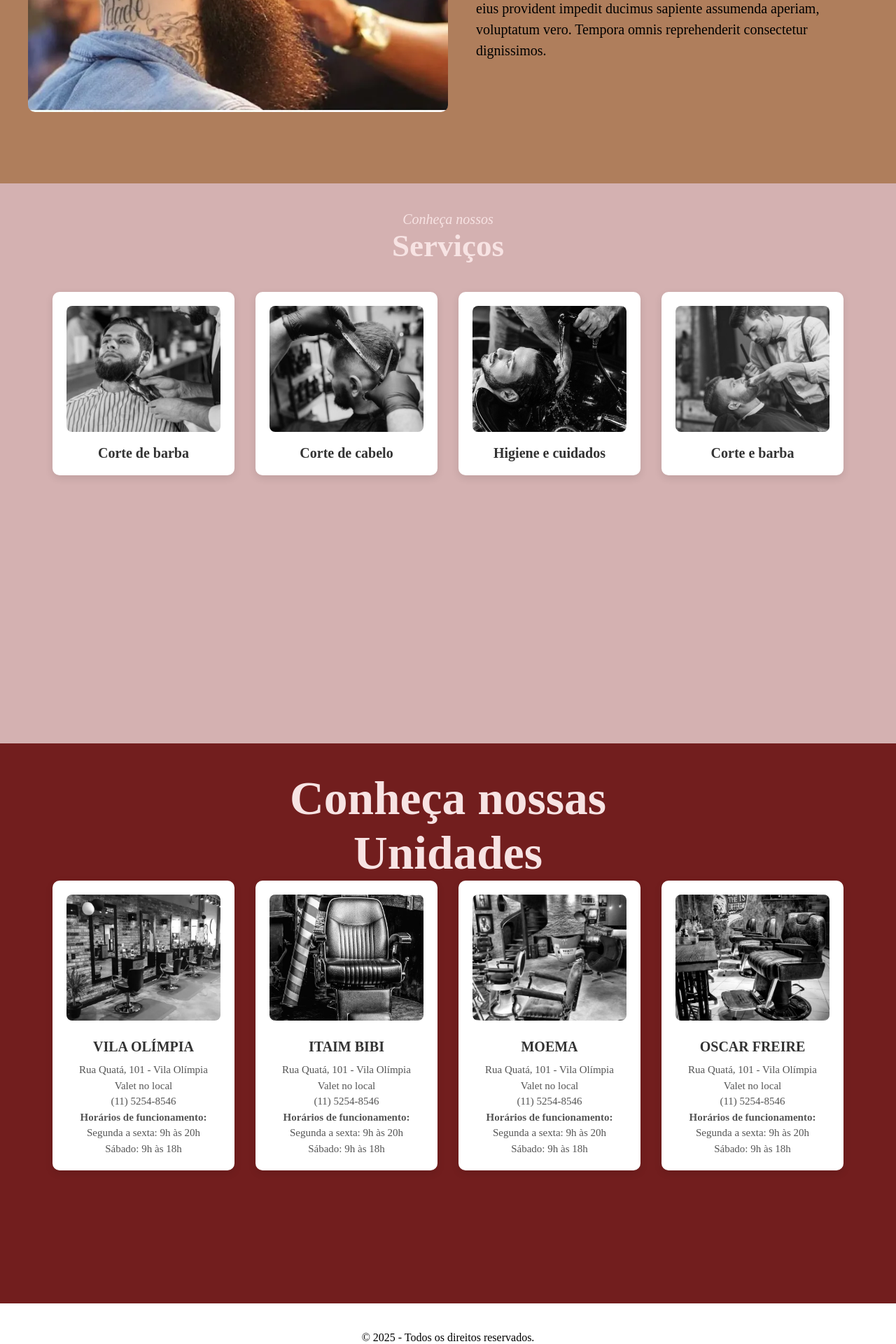
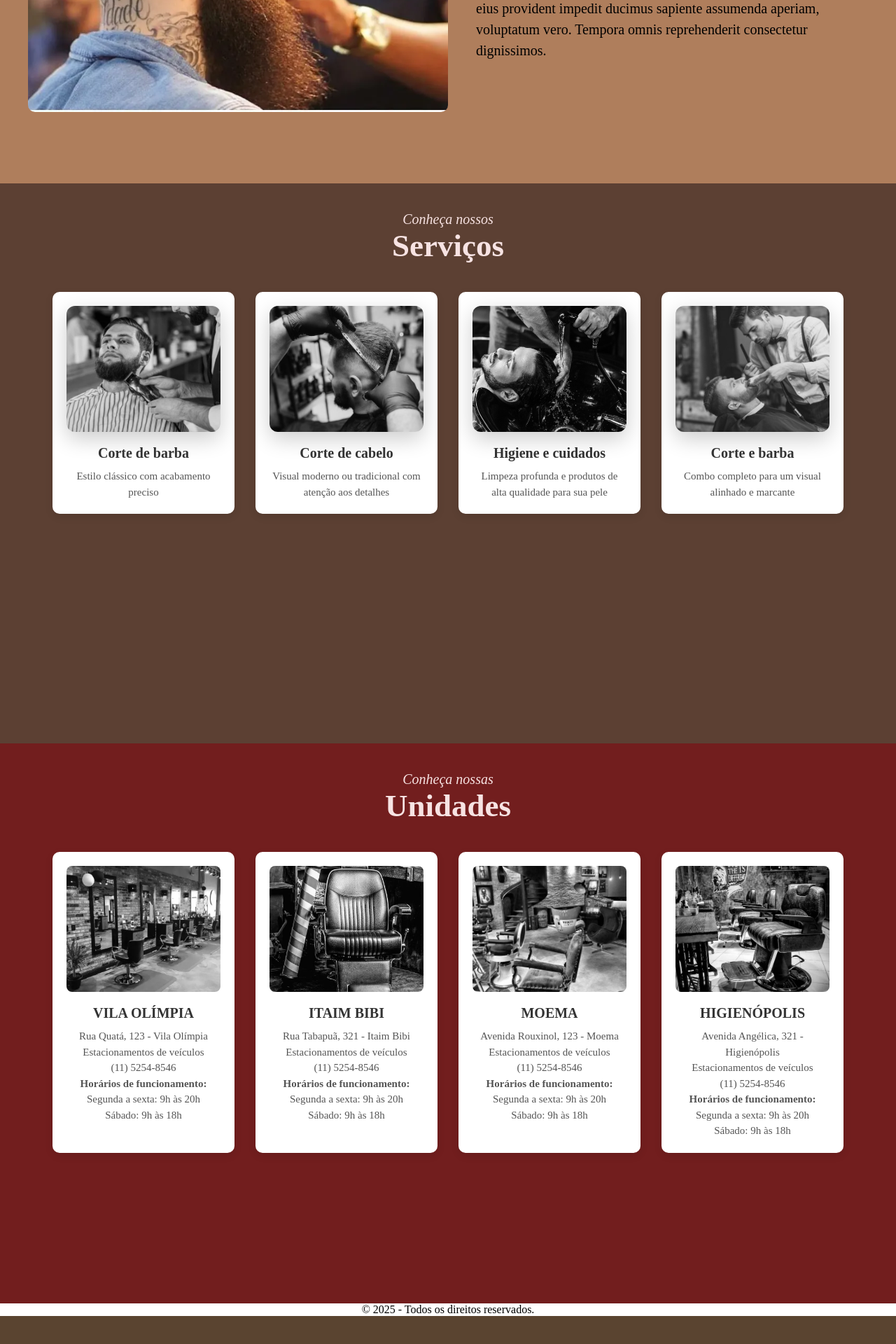
Before and after one commit to Brian2994/Barbearia_Projeto_Web, a PHP site: page / in a window 1280 px wide. Shown: the part 1338-3258 px from the top of the page at 70% size. After the commit the page ends 3218 px from the top, so only its background shows below. Run offline with PHP 8.4, Linux system fonts and the light colour scheme.

Commit message:
Fiz algumas alterações no index e estilo

```diff
--- a/HTML/assets/css/estilo.css
+++ b/HTML/assets/css/estilo.css
@@ -14,7 +14,7 @@
     align-items: center;
     color: white; /* Color do texto */
     padding: 20px 0;
-    background-image: linear-gradient(to bottom, rgba(0, 0, 0, 0.7), rgba(0, 0, 0, 0.3)), url(/Barbearia_Projeto_Web/assets/imagens/portada.png);
+    background-image: linear-gradient(to bottom, rgba(0, 0, 0, 0.7), rgba(0, 0, 0, 0.3)), url(/Barbearia_Projeto_Web/HTML/assets/imagens/portada.png);
     background-repeat: no-repeat; /* Aplicamos para que a imagem não se repita */
     background-size: cover; /* Preenche completamente a tela com a imagem */
     background-position: center; /* Centra a imagem */
@@ -133,7 +133,7 @@
 /* Estilo para a section serviços */
 #servicos {
     padding: 40px 20px;
-    background-color: #bb82829f;
+    background-color: #5c4033;
     text-align: center;
     min-height: 100vh;
 }
@@ -146,8 +146,8 @@
     min-height: 100vh; /* Ocupa todo o tamanho da tela */
 }
 
-#unidades,
-#servicos h2 {
+#servicos h2,
+#unidades h2 {
     font-size: 20px;
     font-style: italic;
     font-weight: normal; /* Remove o negrito */
@@ -156,13 +156,14 @@
 
 }
 
-#unidades,
-#servicos b {
+#servicos b,
+#unidades b {
     font-size: 45px;
     color: rgb(247, 227, 227);
     font-style: normal;
 }
 
+.servicos-container,
 .unidades-container {
     display: flex;
     flex-wrap: wrap;
@@ -170,6 +171,7 @@
     gap: 30px;
 }
 
+.servico,
 .unidade {
     background-color: #fff;
     border-radius: 10px;
@@ -179,8 +181,26 @@
     transition: transform 0.3s ease;
 }
 
+.servico:hover,
 .unidade:hover {
     transform: scale(1.03);
+}
+
+.servico img {
+    width: 100%;
+    height: 180px;
+    object-fit: cover;
+    border-radius: 12px;
+    transition: all 0.5s ease;
+    filter: grayscale(100%);
+    box-shadow: 0 10px 30px rgba(0, 0, 0, 0.2);
+    transform: scale(1);
+}
+
+.servico img:hover {
+    filter: grayscale(0%) brightness(70%);
+    transform: scale(1.02) translateY(-5px);
+    box-shadow: 0 20px 40px rgba(0, 0, 0, 0.4);
 }
 
 .unidade img {
@@ -196,12 +216,14 @@
     filter: grayscale(0%) brightness(70%); /* grayscale mostra a imagem colorida, brightness escurece a imagem */
 }
 
+.servico h3,
 .unidade h3 {
     margin-top: 15px;
     font-size: 20px;
     color: #333;
 }
 
+.servico p,
 .unidade p {
     font-size: 15px;
     color: #555;
--- a/HTML/index.html
+++ b/HTML/index.html
@@ -5,7 +5,7 @@
     <meta charset="UTF-8">
     <meta name="viewport" content="width=device-width, initial-scale=1.0">
     <title>Barbearia Company</title>
-    <link rel="stylesheet" href="/HTML/assets/css/estilo.css">
+    <link rel="stylesheet" href="/Barbearia_Projeto_Web/HTML/assets/css/estilo.css">
 </head>
 
 <body>
@@ -37,7 +37,7 @@
         <div class="container">
             <!-- Imagem do lado izquedo -->
             <div class="left">
-                <img src="/HTML/assets/imagens/barbearia_company.png" alt="">
+                <img src="/Barbearia_Projeto_Web/HTML/assets/imagens/barbearia_company.png" alt="">
             </div>
             <!-- Titulo e descrição do lado direito -->
             <div class="right">
@@ -61,29 +61,33 @@
             <b>Serviços</b>
         </h2>
 
-        <div class="unidades-container">
+        <div class="servicos-container">
             <!-- Unidade 1 -->
-            <div class="unidade">
-                <img src="/Barbearia_Projeto_Web/assets/imagens/Corte de Barba.jpg" alt="corte de barba">
+            <div class="servico">
+                <img src="/Barbearia_Projeto_Web/HTML/assets/imagens/Corte de Barba.jpg" alt="corte de barba">
                 <h3>Corte de barba</h3>
+                <p>Estilo clássico com acabamento preciso</p>
             </div>
 
             <!-- Unidade 2 -->
-            <div class="unidade">
-                <img src="/Barbearia_Projeto_Web/assets/imagens/Corte de Cabelo.png" alt="corte de cabelo">
+            <div class="servico">
+                <img src="/Barbearia_Projeto_Web/HTML/assets/imagens/Corte de Cabelo.png" alt="corte de cabelo">
                 <h3>Corte de cabelo</h3>
+                <p>Visual moderno ou tradicional com atenção aos detalhes</p>
             </div>
 
             <!-- Unidade 3 -->
-            <div class="unidade">
-                <img src="/Barbearia_Projeto_Web/assets/imagens/Higiene e Cuidados.png" alt="higiene e cuidados">
+            <div class="servico">
+                <img src="/Barbearia_Projeto_Web/HTML/assets/imagens/Higiene e Cuidados.png" alt="higiene e cuidados">
                 <h3>Higiene e cuidados</h3>
+                <p>Limpeza profunda e produtos de alta qualidade para sua pele</p>
             </div>
 
             <!-- Unidade 4 -->
-            <div class="unidade">
-                <img src="/Barbearia_Projeto_Web/assets/imagens/Corte+Barba.jpg" alt="corte e barba">
+            <div class="servico">
+                <img src="/Barbearia_Projeto_Web/HTML/assets/imagens/Corte+Barba.jpg" alt="corte e barba">
                 <h3>Corte e barba</h3>
+                <p>Combo completo para um visual alinhado e marcante</p>
             </div>
         </div>
     </section>
@@ -97,11 +101,11 @@
         <div class="unidades-container">
             <!-- Unidade 1 -->
             <div class="unidade">
-                <img src="/Barbearia_Projeto_Web/assets/imagens/unidade_vila_olimpia.jpg" alt="Unidade Vila Olímpia">
+                <img src="/Barbearia_Projeto_Web/HTML/assets/imagens/unidade_vila_olimpia.jpg" alt="Unidade Vila Olímpia">
                 <h3>VILA OLÍMPIA</h3>
                 <p>
-                    Rua Quatá, 101 - Vila Olímpia<br>
-                    Valet no local<br>
+                    Rua Quatá, 123 - Vila Olímpia<br>
+                    Estacionamentos de veículos<br>
                     (11) 5254-8546<br>
                     <strong>Horários de funcionamento:</strong><br>
                     Segunda a sexta: 9h às 20h<br>
@@ -111,11 +115,11 @@
 
             <!-- Unidade 2 -->
             <div class="unidade">
-                <img src="/Barbearia_Projeto_Web/assets/imagens/unidade_itaim_bibi.jpg" alt="Unidade Itaim Bibi">
+                <img src="/Barbearia_Projeto_Web/HTML/assets/imagens/unidade_itaim_bibi.jpg" alt="Unidade Itaim Bibi">
                 <h3>ITAIM BIBI</h3>
                 <p>
-                    Rua Quatá, 101 - Vila Olímpia<br>
-                    Valet no local<br>
+                    Rua Tabapuã, 321 - Itaim Bibi<br>
+                    Estacionamentos de veículos<br>
                     (11) 5254-8546<br>
                     <strong>Horários de funcionamento:</strong><br>
                     Segunda a sexta: 9h às 20h<br>
@@ -125,11 +129,11 @@
 
             <!-- Unidade 3 -->
             <div class="unidade">
-                <img src="/Barbearia_Projeto_Web/assets/imagens/unidade_moema.jpg" alt="Unidade Moema">
+                <img src="/Barbearia_Projeto_Web/HTML/assets/imagens/unidade_moema.jpg" alt="Unidade Moema">
                 <h3>MOEMA</h3>
                 <p>
-                    Rua Quatá, 101 - Vila Olímpia<br>
-                    Valet no local<br>
+                    Avenida Rouxinol, 123 - Moema<br>
+                    Estacionamentos de veículos<br>
                     (11) 5254-8546<br>
                     <strong>Horários de funcionamento:</strong><br>
                     Segunda a sexta: 9h às 20h<br>
@@ -139,11 +143,11 @@
 
             <!-- Unidade 4 -->
             <div class="unidade">
-                <img src="/Barbearia_Projeto_Web/assets/imagens/unidade_oscar_freire.webp" alt="Unidade Oscar Freire">
-                <h3>OSCAR FREIRE</h3>
+                <img src="/Barbearia_Projeto_Web/HTML/assets/imagens/unidade_oscar_freire.webp" alt="Unidade Oscar Freire">
+                <h3>HIGIENÓPOLIS</h3>
                 <p>
-                    Rua Quatá, 101 - Vila Olímpia<br>
-                    Valet no local<br>
+                    Avenida Angélica, 321 - Higienópolis<br>
+                    Estacionamentos de veículos<br>
                     (11) 5254-8546<br>
                     <strong>Horários de funcionamento:</strong><br>
                     Segunda a sexta: 9h às 20h<br>
```
